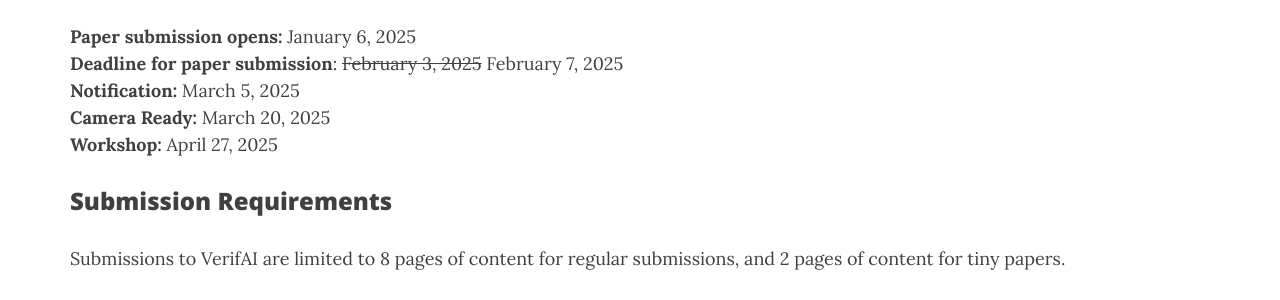
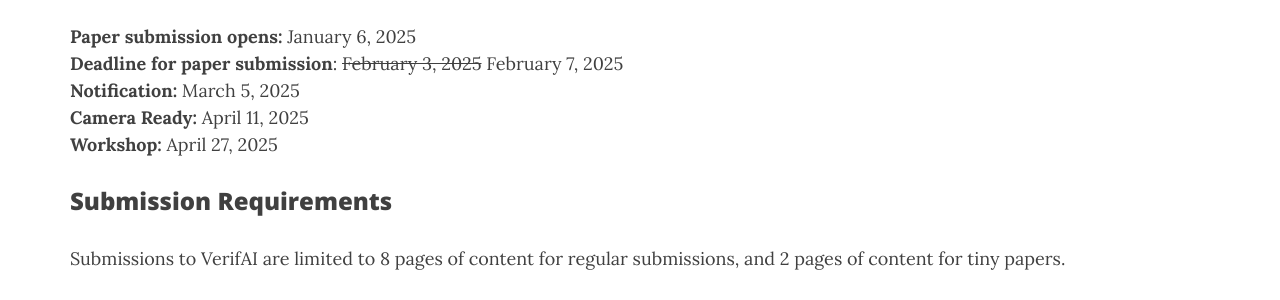
Before and after one commit to verifai-workshop/verifai-workshop.github.io, a Jekyll site: the page built from cfp.md, in a window 1280 px wide and 900 px high, scrolled down 1332 px. Shown: the part 154-454 px from the top of the window. Built offline with Jekyll 4.4.1, drawn with Linux system fonts in a browser that asks for light colours; nearby versions of some CDN libraries.

Commit message:
camera ready

```diff
--- a/cfp.md
+++ b/cfp.md
@@ -32,7 +32,7 @@
 **Paper submission opens:** January 6, 2025 <br>
 **Deadline for paper submission**: ~~February 3, 2025~~ February 7, 2025 <br>
 **Notification:** March 5, 2025 <br>
-**Camera Ready:** March 20, 2025 <br>
+**Camera Ready:** April 11, 2025 <br>
 **Workshop:** April 27, 2025
 
 ### Submission Requirements
```
